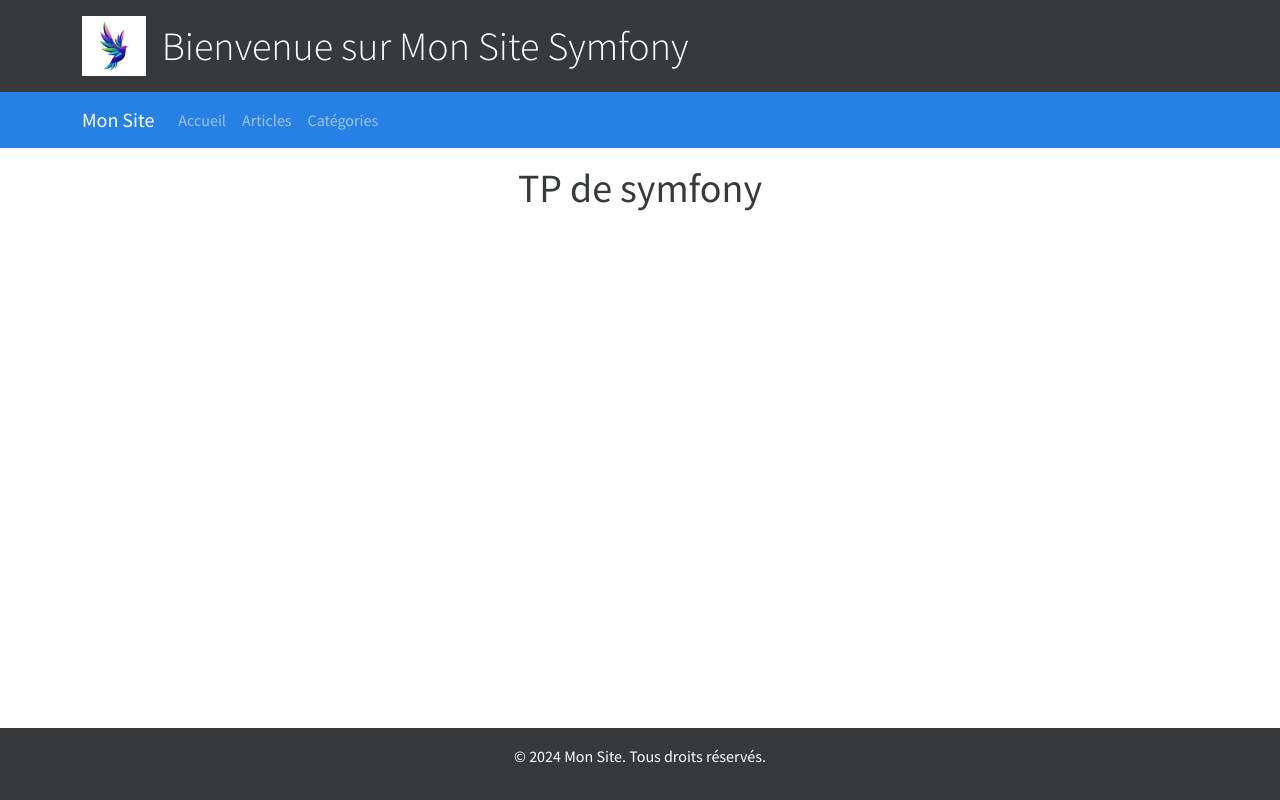
After one commit to Marshall331/Symfony-TP, a Symfony app: template templates/home/index.html.twig in a window 1280 px wide. The commit adds this page. Run offline with Twig, Linux system fonts and the light colour scheme; the template is opened without the code that fills it, so the values that code supplies are empty; some libraries are stand-ins or nearby versions.

Commit message:
tp6 improve

```diff
--- a/src/Controller/BlogController.php
+++ b/src/Controller/ArticleController.php
@@ -11,8 +11,8 @@ use Symfony\Component\HttpFoundation\Request;
 use Symfony\Component\HttpFoundation\Response;
 use Symfony\Component\Routing\Attribute\Route;
 
-#[Route('/blog')]
-final class BlogController extends AbstractController
+#[Route('/article')]
+final class ArticleController extends AbstractController
 {
     #[Route(name: 'app_blog_index', methods: ['GET'])]
     public function index(ArticleRepository $articleRepository): Response
--- a/src/Controller/CategoryController.php
+++ b/src/Controller/CategoryController.php
@@ -71,7 +71,7 @@ final class CategoryController extends AbstractController
     #[Route('/{id}', name: 'app_category_delete', methods: ['POST'])]
     public function delete(Request $request, Category $category, EntityManagerInterface $entityManager): Response
     {
-        if ($this->isCsrfTokenValid('delete'.$category->getId(), $request->getPayload()->getString('_token'))) {
+        if ($this->isCsrfTokenValid('delete' . $category->getId(), $request->getPayload()->getString('_token'))) {
             $entityManager->remove($category);
             $entityManager->flush();
         }
--- a/templates/blog/index.html.twig
+++ b/templates/blog/index.html.twig
@@ -8,7 +8,7 @@
 	<div class="text-center">
 		<h1>Liste des articles du Blog</h1>
 		<h4>{{articles | length}}
-			articles trouvés
+			article(s) trouvé(s)
 		</h4>
 	</div>
 	<a href="{{ path('app_blog_new') }}" class="btn btn-outline-primary mb-4">Create new</a>
--- /dev/null
+++ b/templates/home/index.html.twig
@@ -0,0 +1,11 @@
+{% extends 'layout_blog.html.twig' %}
+
+{% block title %}
+	Page d'accueil
+{% endblock %}
+
+{% block body %}
+
+	<h1 class="text-center">TP de symfony</h1>
+
+{% endblock %}
--- a/templates/layout_blog.html.twig
+++ b/templates/layout_blog.html.twig
@@ -30,20 +30,24 @@
 		<!-- Menu / Navbar -->
 		<nav class="navbar navbar-expand-lg navbar-dark bg-primary">
 			<div class="container-fluid container">
-				<a class="navbar-brand" href="#">Mon Site</a>
+				<a class="navbar-brand" href="{{ path('app_home') }}" >Mon Site</a>
 				<button class="navbar-toggler" type="button" data-bs-toggle="collapse" data-bs-target="#navbarNav" aria-controls="navbarNav" aria-expanded="false" aria-label="Toggle navigation">
 					<span class="navbar-toggler-icon"></span>
 				</button>
 				<div class="collapse navbar-collapse" id="navbarNav">
 					<ul class="navbar-nav">
+						<a class="nav-link {% if app.request.attributes.get('_controller') starts with 'App\\Controller\\HomeController' %}active{% endif %}" href="{{ path('app_home') }}">
+							Accueil
+						</a>
 						<li class="nav-item">
-							<a class="nav-link active" aria-current="page" href="#">Accueil</a>
+							<a class="nav-link {% if app.request.attributes.get('_controller') starts with 'App\\Controller\\ArticleController' %}active{% endif %}" href="{{ path('app_blog_index') }}">
+								Articles
+							</a>
 						</li>
 						<li class="nav-item">
-							<a class="nav-link" href="{{ path('app_blog_index') }}">Articles</a>
-						</li>
-						<li class="nav-item">
-							<a class="nav-link" href="#">Catégories</a>
+							<a class="nav-link {% if app.request.attributes.get('_controller') starts with 'App\\Controller\\CategoryController' %}active{% endif %}" href="{{ path('app_category_index') }}">
+								Catégories
+							</a>
 						</li>
 					</ul>
 				</div>
```
Also changed, not shown: src/Controller/HomeController.php (added, +18 -0 lines).
